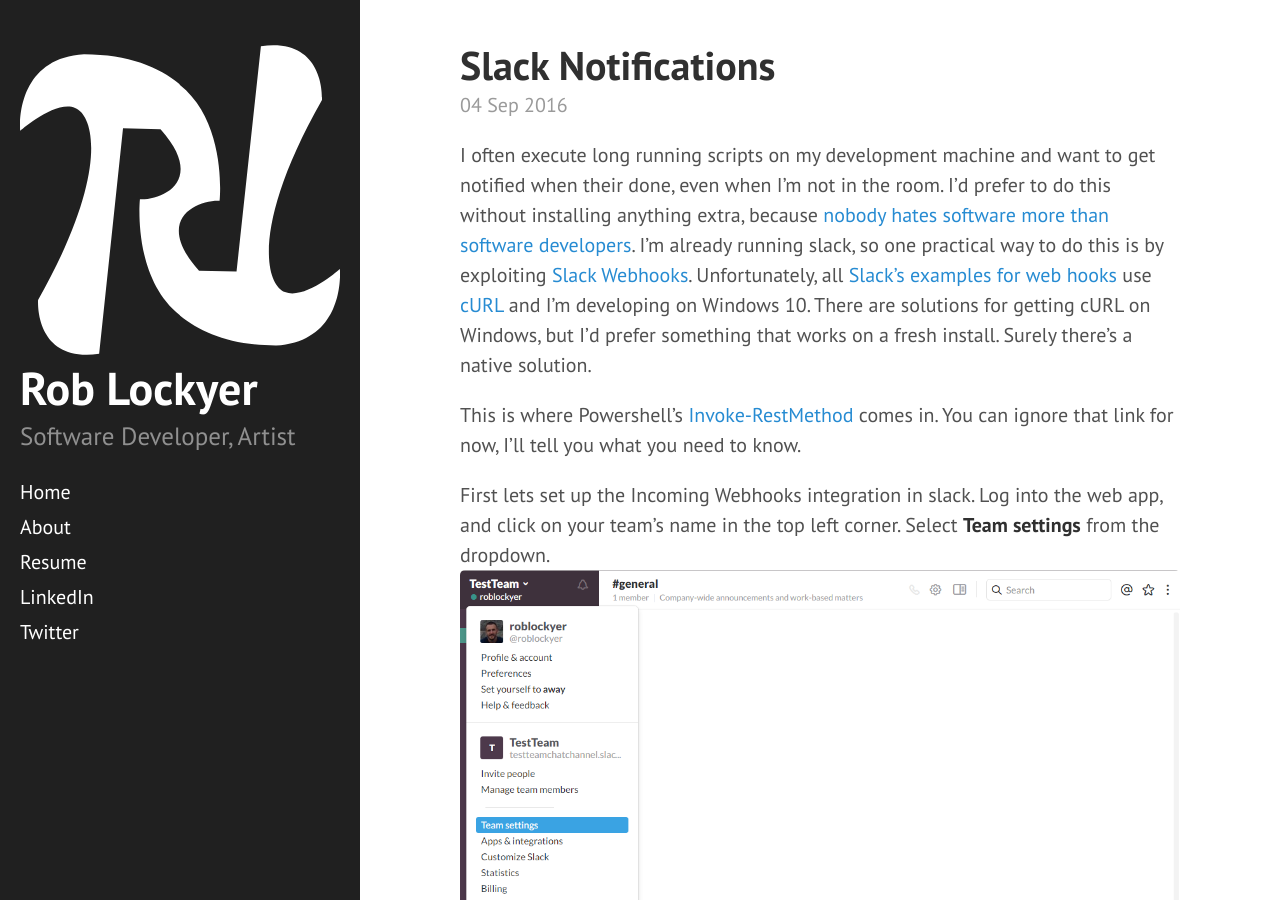
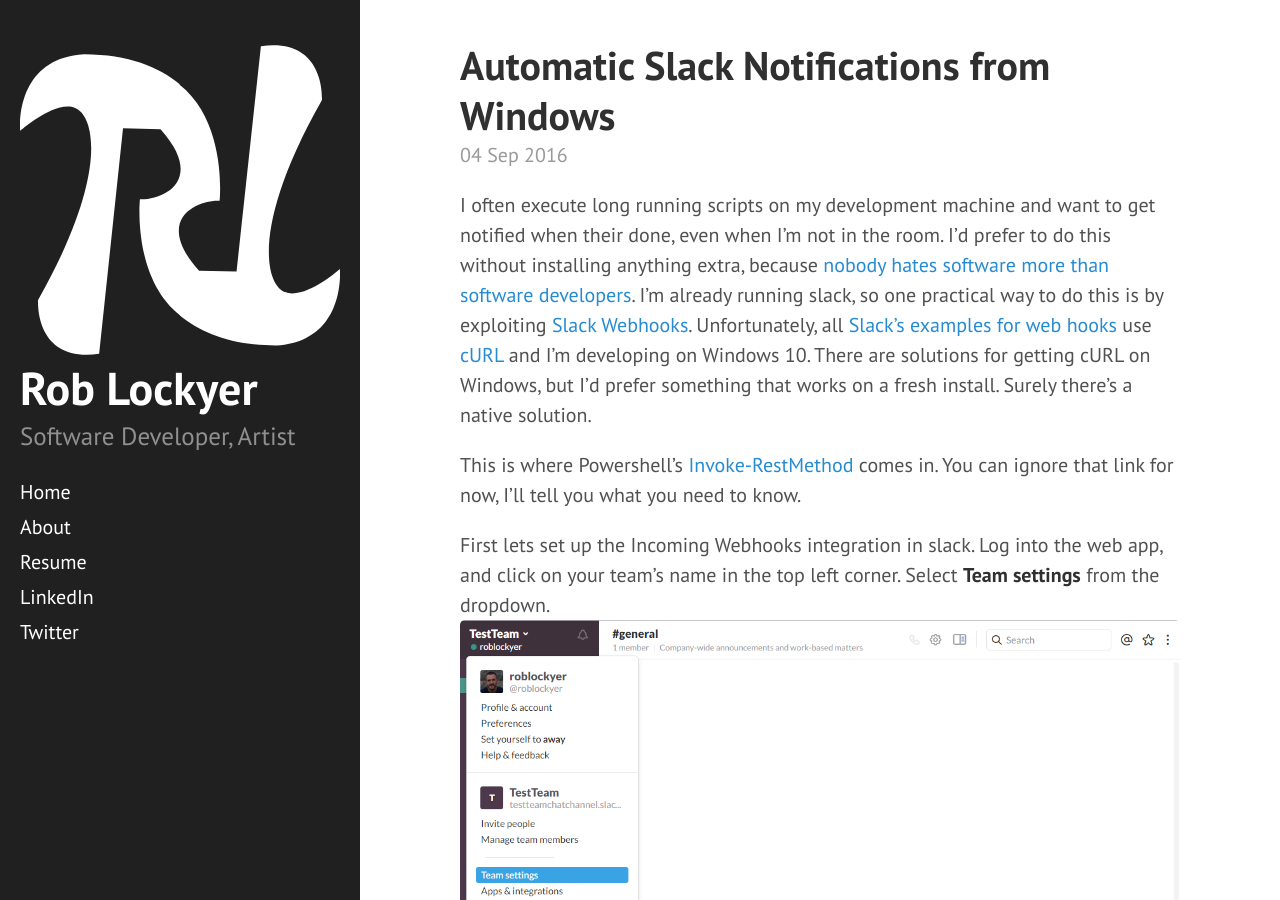
Before and after one commit to lockyer/lockyer.github.io, a Jekyll site: the page built from _posts/2016-09-04-slack-notifications-from-windows.md, in a window 1280 px wide and 900 px high. Built offline with Jekyll 4.4.1, drawn with Linux system fonts in a browser that asks for light colours; comment, search, counter and statistics services are not loaded.

Commit message:
Updated 2016-09-04-slack-notifications-from-windows.md

```diff
--- a/_posts/2016-09-04-slack-notifications-from-windows.md
+++ b/_posts/2016-09-04-slack-notifications-from-windows.md
@@ -1,6 +1,6 @@
 ---
 layout: post
-title: Slack Notifications
+title: Automatic Slack Notifications from Windows
 published: true
 ---
 
```
